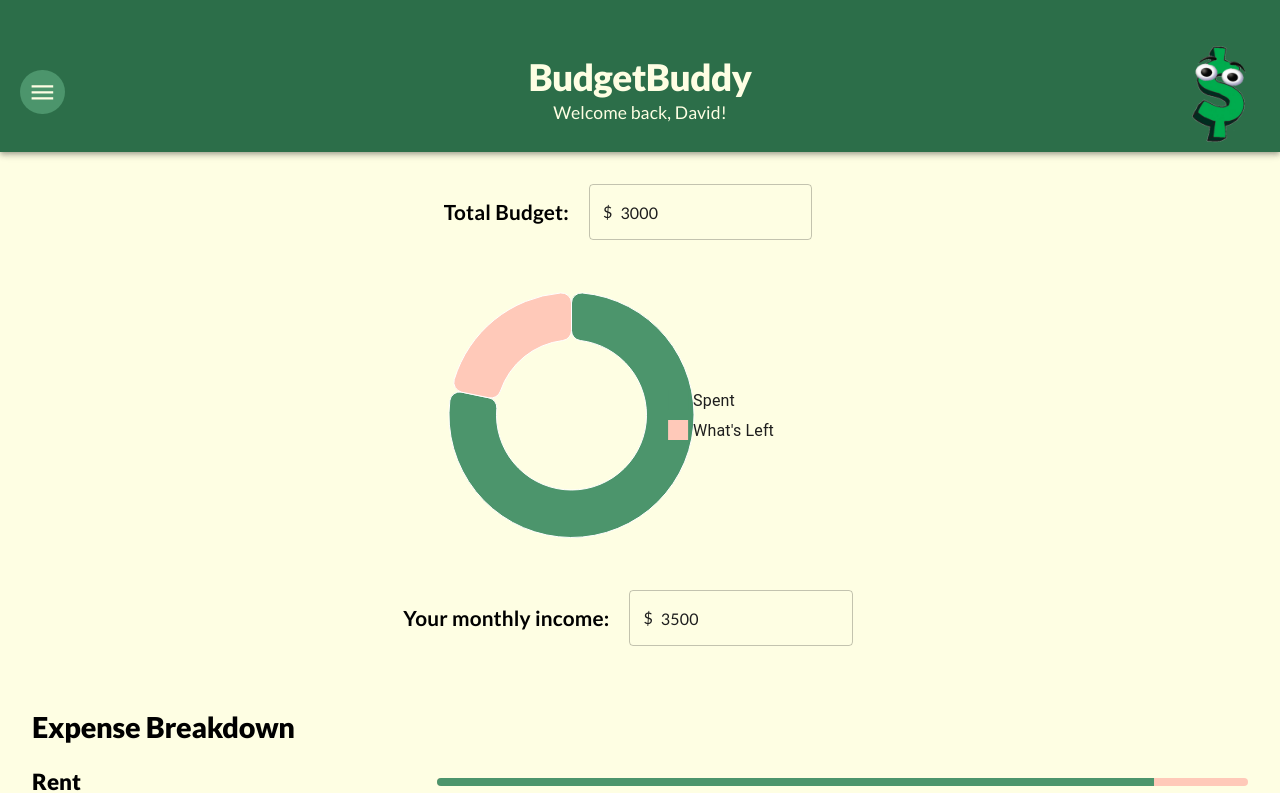
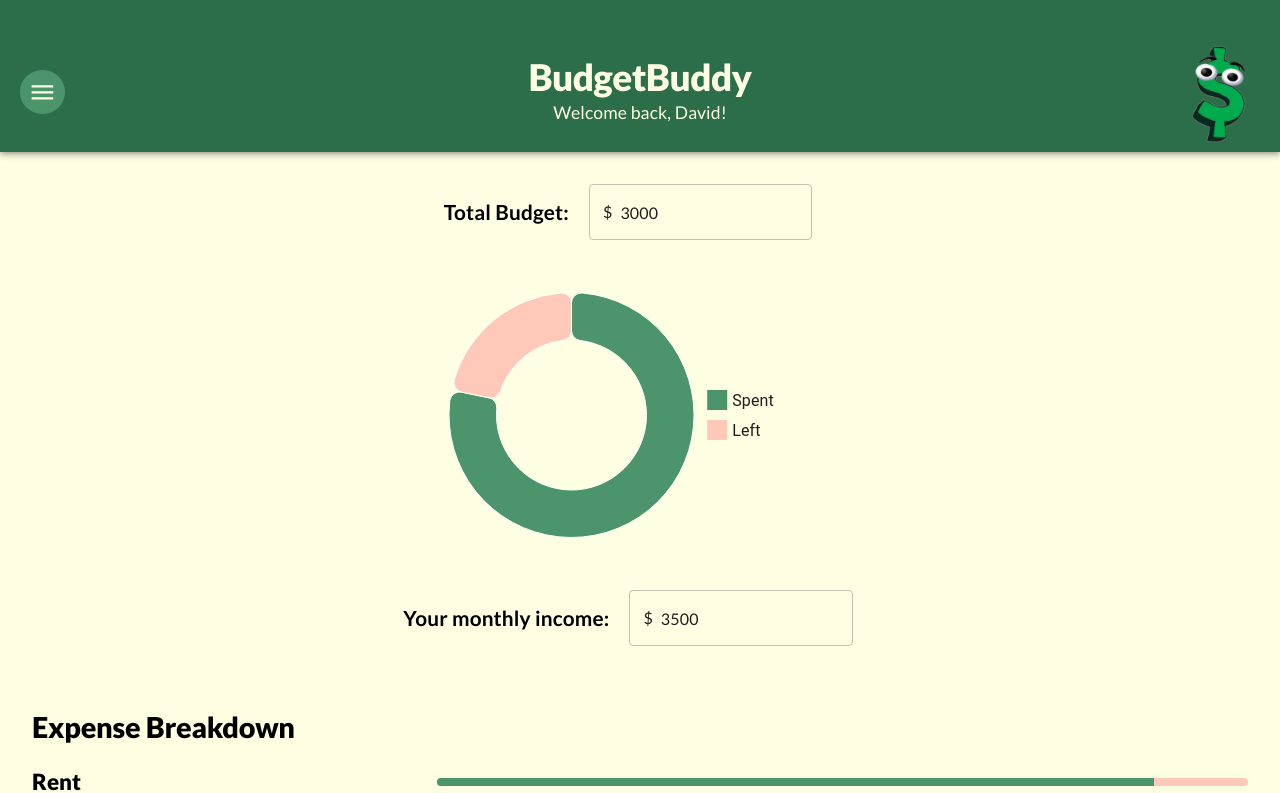
Before and after one commit to 392-f23/BudgetBuddy, a React (Vite) app: page / in a window 1280 px wide. Shown: the top 793 px of the page. Built offline with nearby package versions, Linux system fonts and the light colour scheme.

Commit message:
change what's left to left

```diff
--- a/src/components/Chart.jsx
+++ b/src/components/Chart.jsx
@@ -60,7 +60,7 @@ const Chart = ({ budget, setMonthlyBudget, totalExpenses }) => {
           {
             data: [
               { id: 0, value: totalExpenses, label: "Spent" },
-              { id: 1, value: budget - totalExpenses, label: "What's Left" },
+              { id: 1, value: budget - totalExpenses, label: "Left" },
             ],
             innerRadius: 75,
             cornerRadius: 10,
```
